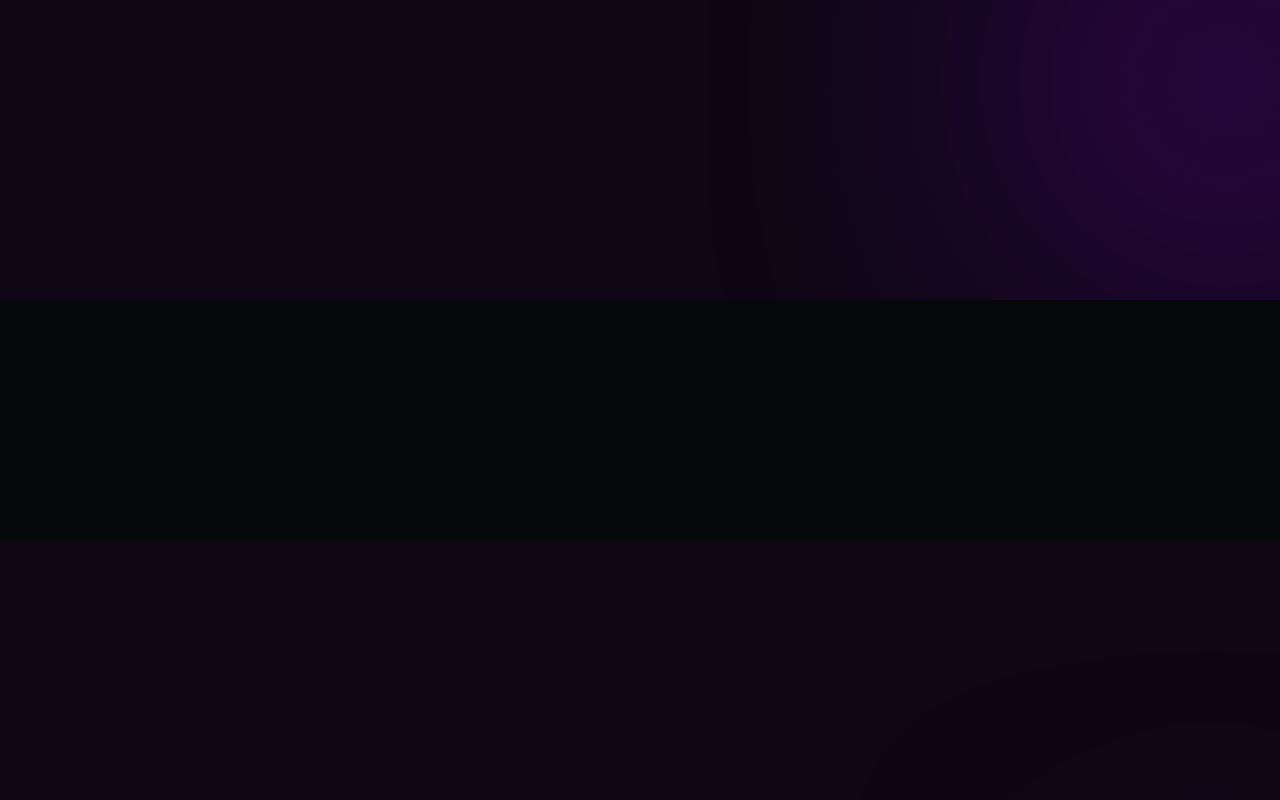
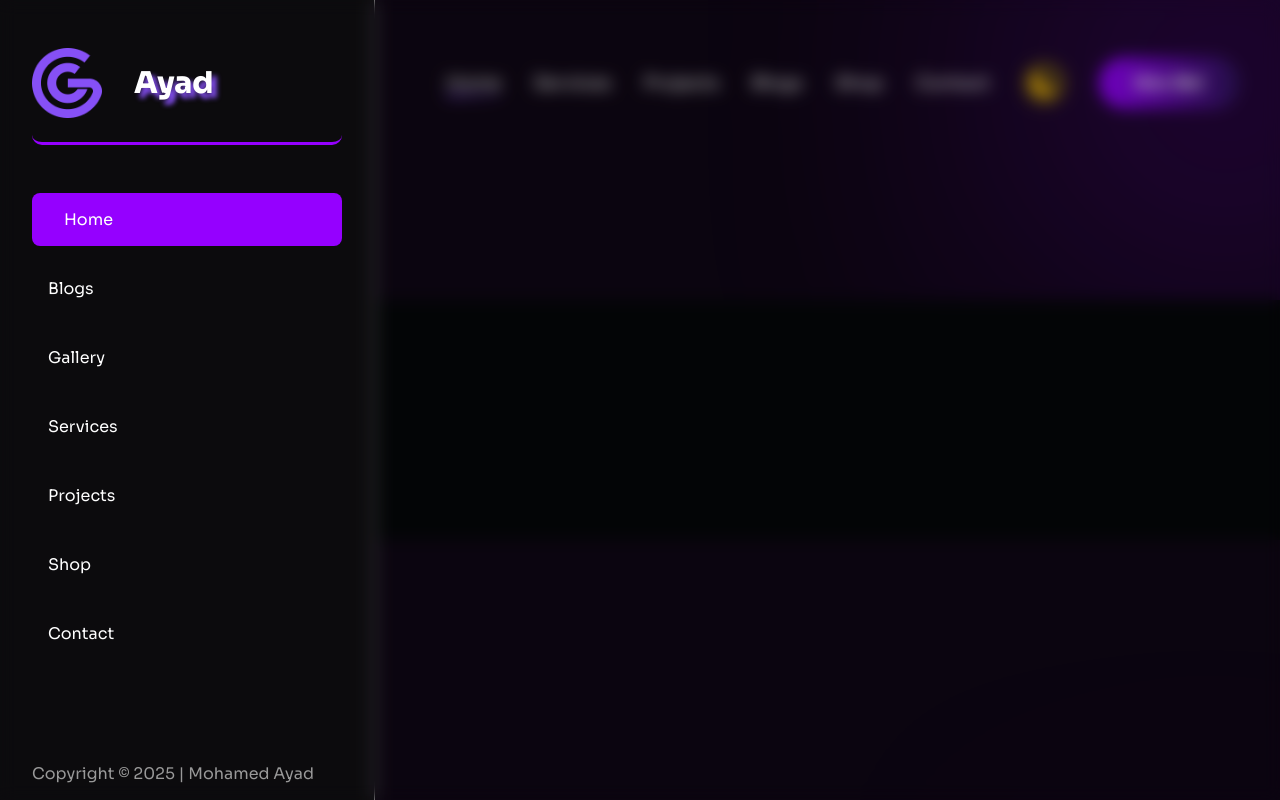
Before and after one commit to mohamed-hussein-ayad/Ayad-portfolio, a Next.js app in the folder FORNTEND/: page / in a window 1280 px wide. Shown: the top 800 px of the page. Built offline with nearby package versions, Linux system fonts and the light colour scheme; a web font is replaced by a local one.

Commit message:
add some changes

```diff
--- a/FORNTEND/components/Header.js
+++ b/FORNTEND/components/Header.js
@@ -4,12 +4,84 @@ import { IoMoonSharp } from "react-icons/io5";
 import { LuSun, LuSunMoon } from "react-icons/lu";
 
 export default function Header() {
-
-
-    return <>
-        <header>
-
-        </header>
-
+  return (
+    <>
+      <header>
+        <nav className="container flex flex-sb">
+          <div className="logo flex gap-2">
+            <Link href="/">
+              <img src="/img/logo.png" alt="logo" />
+            </Link>
+            <h2>Mohamed Ayad</h2>
+          </div>
+          <div className="navlist flex gap-2">
+            <ul className="flex gap-2">
+              <li>
+                <Link href="/" className="active">
+                  Home
+                </Link>
+              </li>
+              <li>
+                <Link href="/">Services</Link>
+              </li>
+              <li>
+                <Link href="/">Projects</Link>
+              </li>
+              <li>
+                <Link href="/">Blogs</Link>
+              </li>
+              <li>
+                <Link href="/">Shop</Link>
+              </li>
+              <li>
+                <Link href="/">Contact</Link>
+              </li>
+            </ul>
+            <div className="darkmodetoggle">
+              <IoMoonSharp />
+            </div>
+            <button>
+              <Link href="/contact">Hire Me!</Link>
+            </button>
+            <div className="mobiletogglesvg">
+              <HiMiniBars3BottomRight />
+            </div>
+          </div>
+          <div className="mobilenavlist active">
+            <span className="active"></span>
+            <div className="mobilelogo">
+              <img src="/img/white.png" alt="logo" />
+              <h2>Ayad</h2>
+            </div>
+            <ul className="flex gap-1 flex-col flex-left mt-3">
+              <li>
+                <Link href="/" className="active">
+                  Home
+                </Link>
+              </li>
+              <li>
+                <Link href="/blogs">Blogs</Link>
+              </li>
+              <li>
+                <Link href="/gallery">Gallery</Link>
+              </li>
+              <li>
+                <Link href="/services">Services</Link>
+              </li>
+              <li>
+                <Link href="/projects">Projects</Link>
+              </li>
+              <li>
+                <Link href="/shop">Shop</Link>
+              </li>
+              <li>
+                <Link href="/contact">Contact</Link>
+              </li>
+            </ul>
+            <p>Copyright &copy; 2025 | Mohamed Ayad</p>
+          </div>
+        </nav>
+      </header>
     </>
+  );
 }
--- a/FORNTEND/lib/mongoose.js
+++ b/FORNTEND/lib/mongoose.js
@@ -0,0 +1,10 @@
+import mongoose from "mongoose";
+
+export function mongooseConnect() {
+  if (mongoose.connection.readyState === 1) {
+    return mongoose.connection.asPromise();
+  } else {
+    const url = process.env.MONGODB_URI;
+    return mongoose.connect(url);
+  }
+}
--- a/FORNTEND/models/Blog.js
+++ b/FORNTEND/models/Blog.js
@@ -0,0 +1,18 @@
+const { Schema, models, model } = require("mongoose");
+
+const BlogSchema = new Schema(
+  {
+    title: { type: String },
+    slug: { type: String, required: true },
+    images: [{ type: String }],
+    description: { type: String },
+    blogcategory: [{ type: String }],
+    tags: [{ type: String }],
+    status: { type: String },
+  },
+  {
+    timestamps: true, // this will automatucally manage createAt and updateAt
+  }
+);
+
+export const Blog = models.Blog || model("Blog", BlogSchema, "blogs");
--- a/FORNTEND/models/Photo.js
+++ b/FORNTEND/models/Photo.js
@@ -0,0 +1,14 @@
+const { Schema, models, model } = require("mongoose");
+
+const PhotosSchema = new Schema(
+  {
+    title: { type: String },
+    slug: { type: String, required: true },
+    images: [{ type: String }],
+  },
+  {
+    timestamps: true, // this will automatucally manage createAt and updateAt
+  }
+);
+
+export const Photos = models.Photos || model("Photos", PhotosSchema, "photos");
--- a/FORNTEND/models/Project.js
+++ b/FORNTEND/models/Project.js
@@ -0,0 +1,21 @@
+const { Schema, models, model } = require("mongoose");
+
+const projectSchema = new Schema(
+  {
+    title: { type: String },
+    slug: { type: String, required: true },
+    images: [{ type: String }],
+    description: { type: String },
+    client: { type: String },
+    projectcategory: [{ type: String }],
+    tags: [{ type: String }],
+    livepreview: { type: String },
+    status: { type: String },
+  },
+  {
+    timestamps: true, // this will automatucally manage createAt and updateAt
+  }
+);
+
+export const Project =
+  models.Project || model("Project", projectSchema, "projects");
--- a/FORNTEND/models/Shop.js
+++ b/FORNTEND/models/Shop.js
@@ -0,0 +1,19 @@
+const { Schema, models, model } = require("mongoose");
+
+const productSchema = new Schema(
+  {
+    title: { type: String },
+    slug: { type: String, required: true },
+    images: [{ type: String }],
+    description: { type: String },
+    tags: [{ type: String }],
+    afilink: { type: String },
+    price: { type: String },
+    status: { type: String },
+  },
+  {
+    timestamps: true, // this will automatucally manage createAt and updateAt
+  }
+);
+
+export const Shop = models.Shop || model("Shop", productSchema, "shops");
--- a/FORNTEND/models/contact.js
+++ b/FORNTEND/models/contact.js
@@ -0,0 +1,21 @@
+const { Schema, models, model } = require("mongoose");
+
+const ContactSchema = new Schema(
+  {
+    name: { type: String, required: true },
+    lname: { type: String },
+    email: { type: String, required: true },
+    company: { type: String },
+    phone: { type: String, required: true },
+    country: { type: String },
+    price: { type: String },
+    description: { type: String },
+    project: [{ type: String }],
+  },
+  {
+    timestamps: true, // this will automatucally manage createAt and updateAt
+  }
+);
+
+export const Contact =
+  models.Contact || model("Contact", ContactSchema, "contacts");
--- a/FORNTEND/pages/_app.js
+++ b/FORNTEND/pages/_app.js
@@ -1,8 +1,10 @@
+import Header from "@/components/Header";
 import "@/styles/globals.css";
 
 export default function App({ Component, pageProps }) {
   return (
     <>
+      <Header />
       <main id="site-wrapper">
         <Component {...pageProps} />
       </main>
```
Also changed, not shown: FORNTEND/hooks/useFetchData.js (+34 -0 lines), FORNTEND/lib/mongodb.js (+13 -0 lines).
